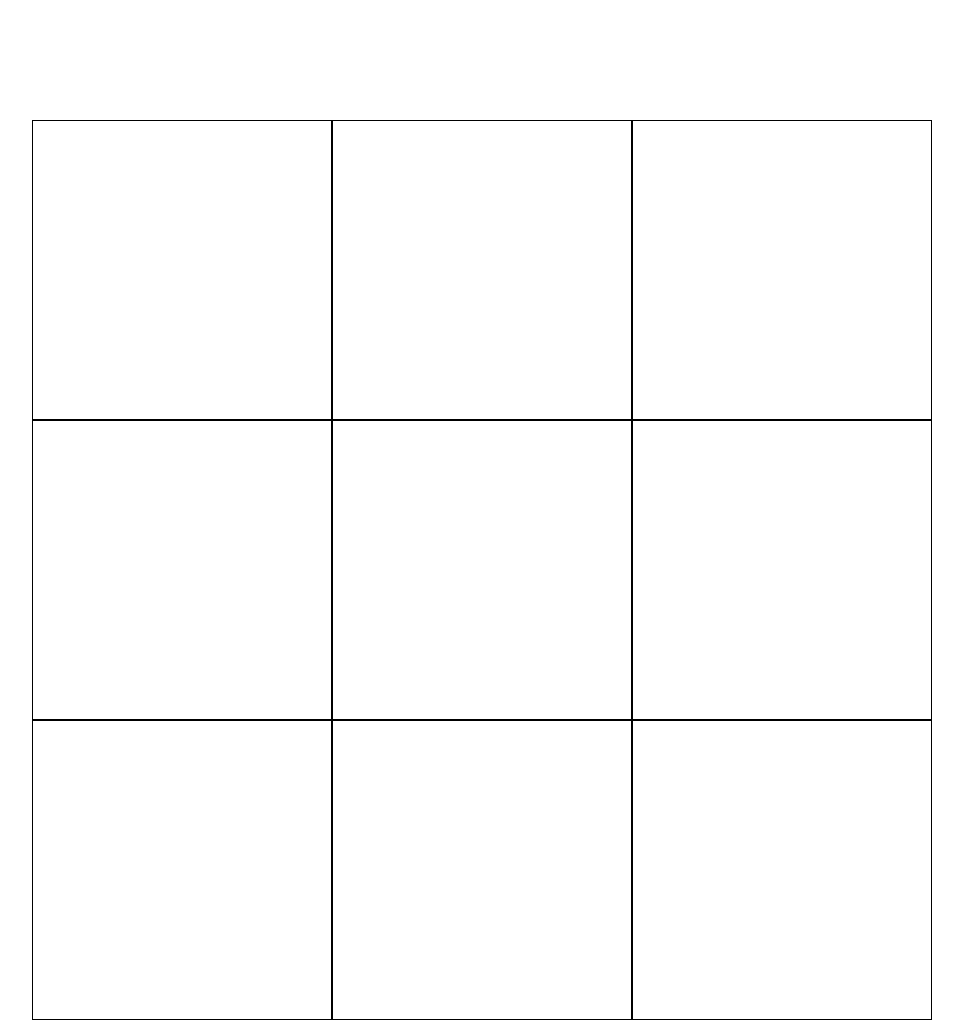
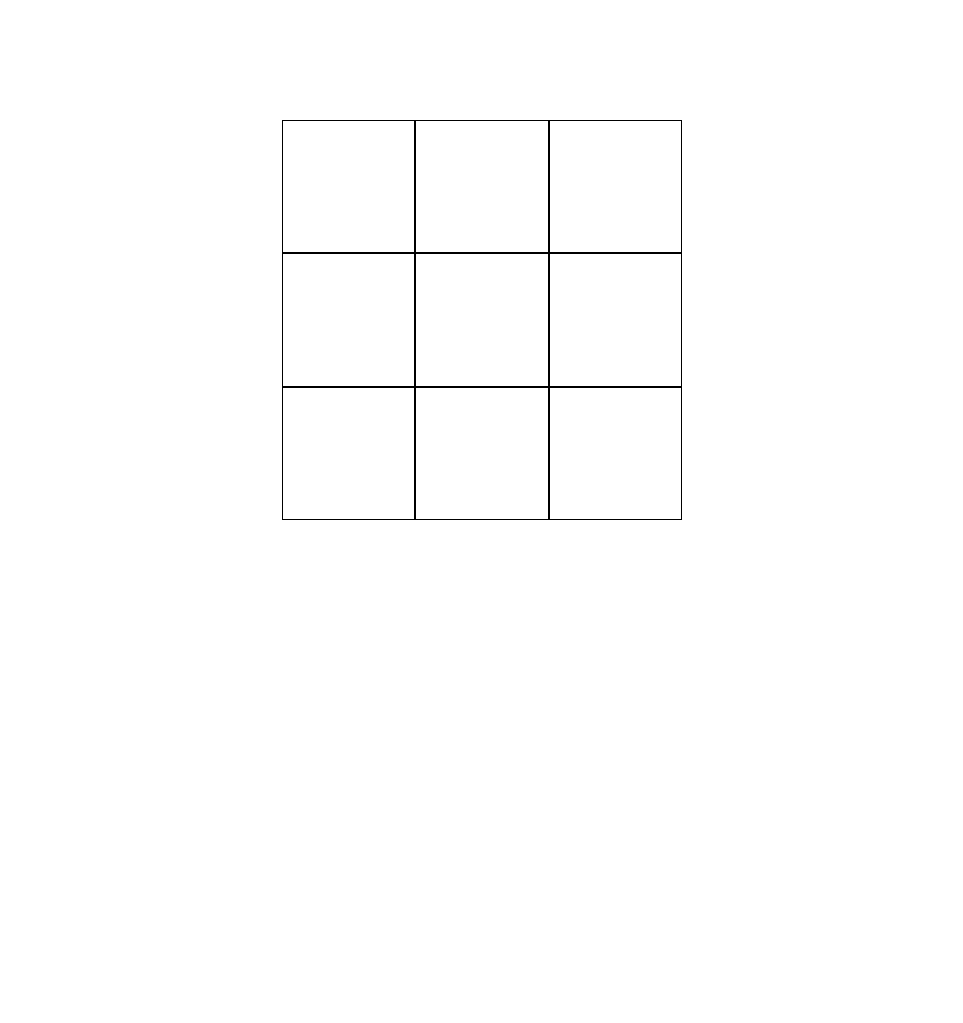
Before and after one commit to Light8749/tic-tac, a plain HTML site: page index.html in a window 1280 px wide. Shown: the whole page, without its empty margins (158-1121 px from the left). After the commit the page ends 800 px from the top, so only its background shows below. Drawn offline with Linux system fonts and the light colour scheme.

Commit message:
Update index.html

```diff
--- a/index.html
+++ b/index.html
@@ -6,8 +6,8 @@
         display: grid;
         grid-template-columns: repeat(3, 1fr);
         grid-template-rows: repeat(3, 1fr);
-        width: 900px;
-        height: 900px;
+        width: 400px;
+        height: 400px;
         margin: 0 auto;
         margin-top: 120px;
       }
```
